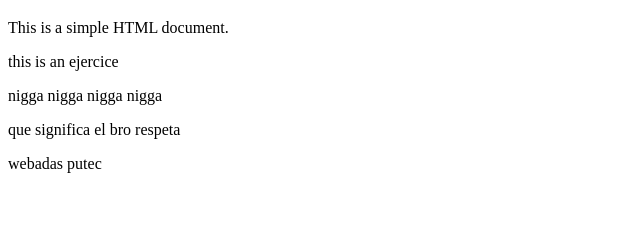
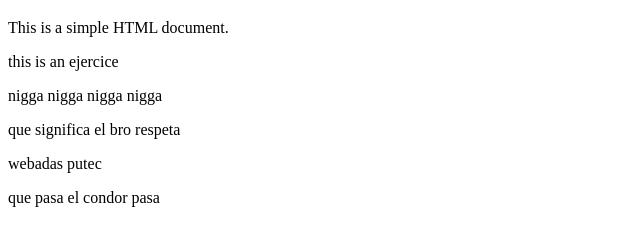
Before and after one commit to Pablodelosbackyardigans07/Practica, a plain HTML site: page index.html in a window 1280 px wide. Shown: the part 61-306 px from the top of the page, without its empty margins (0-640 px from the left). Drawn offline with Linux system fonts and the light colour scheme.

Commit message:
update 1.1.5

```diff
--- a/index.html
+++ b/index.html
@@ -13,5 +13,6 @@
     <p>nigga nigga nigga nigga</p>
 <p>que significa el bro respeta</p>
 <p>webadas putec</p>
+<p>que pasa el condor pasa</p>
 </body>
 </html>
```
